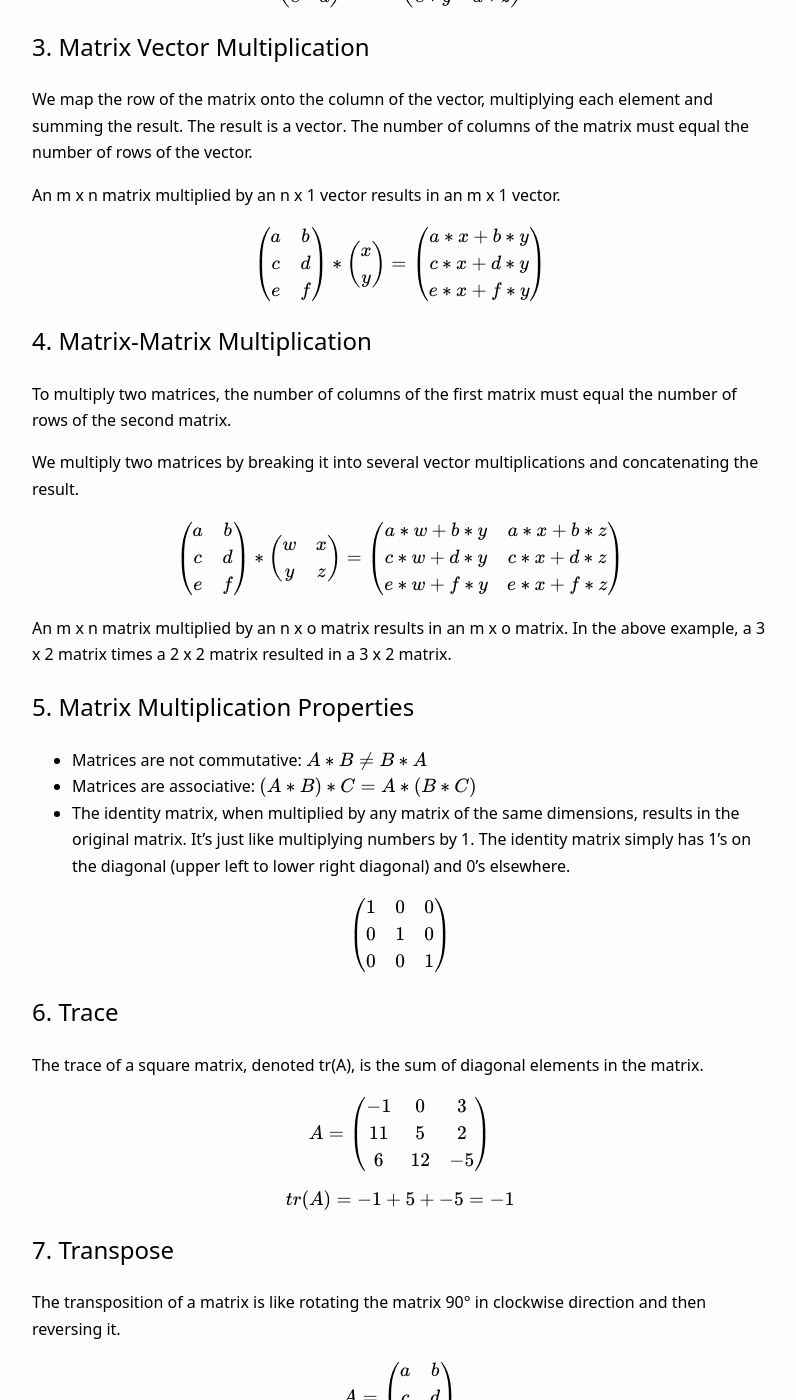
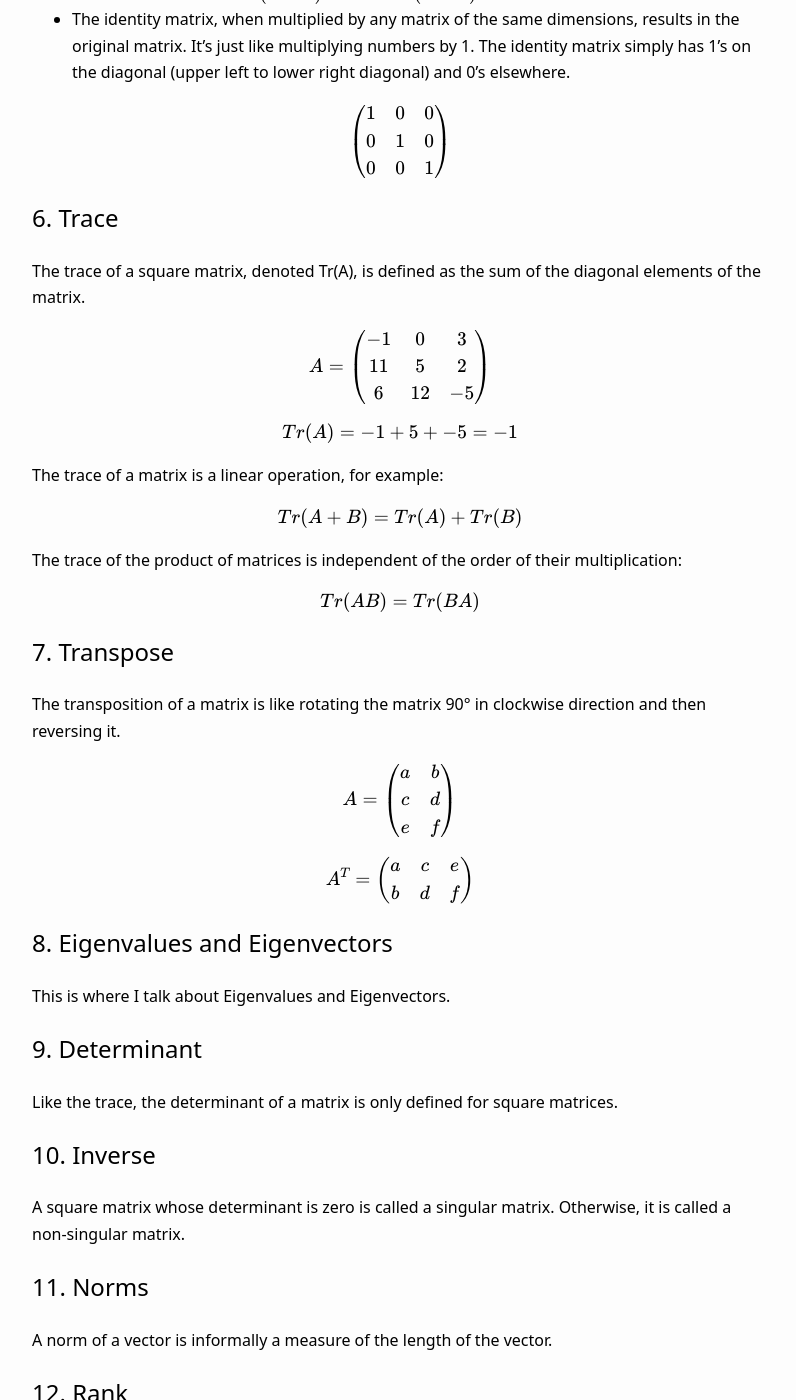
Before and after one commit to gurpreet-ai/gurpreet-ai.github.io, a Jekyll site: the page built from _posts/2018-12-31-Linear-Algebra-Review.md, in a window 1280 px wide and 1400 px high, scrolled down 2461 px. Shown: the whole window, without its empty margins (240-1036 px from the left). Built offline with Jekyll 4.4.1, drawn with Linux system fonts in a browser that asks for light colours; formulas are drawn with MathJax 3; some of the changed text lies outside the part shown.

Commit message:
Linear algebra post update

```diff
--- a/_layouts/home.html
+++ b/_layouts/home.html
@@ -7,7 +7,8 @@
 	{% for post in site.posts %}
 	{%- assign date_format = site.date_format | default: "%B %d, %Y" -%}
 	<div>
-		<time datetime="{{ post.date | date_to_xmlschema }}">{{ post.date | date: date_format )}}</time><h3><a href="{{ post.url | relative_url }}">{{ post.title }}</a></h3>
+		<time datetime="{{ post.date | date_to_xmlschema }}">{{ post.date | date: date_format )}}</time>
+		<h3><a href="{{ post.url | relative_url }}">{{ post.title }}</a></h3>
 	</div>
 	{% endfor %}
 </article>
--- a/_posts/2018-12-31-Linear-Algebra-Review.md
+++ b/_posts/2018-12-31-Linear-Algebra-Review.md
@@ -13,36 +13,14 @@
 - [6. Trace](#6-trace)
 - [7. Transpose](#7-transpose)
 - [8. Determinant](#8-determinant)
-- [9. Inverse](#9-inverse)
-- [10. Norms](#10-norms)
-- [11. Rank](#11-rank)
-- [12. Eigenvalues and Eigenvectors](#12-eigenvalues-eigenvectors)
-- [13. Diagonalization](#13-diagonalization)
-- [14. Singular Value Decomposition (SVD)](#14-singular-value-decomposition)
-
-## 6. Trace
-This is where I talk about Trace.
-
-## 7. Transpose
-This is where I talk about Transpose.
-
-## 8. Determinant
-This is where I talk about Determinant.
-
-## 9. Inverse
-This is where I talk about Inverse.
-
-## 10. Norms
-This is where I talk about Norms.
-
-## 11. Rank
-This is where I talk about Rank.
-
-## 12. Eigenvalues and Eigenvectors
-This is where I talk about Eigenvalues and Eigenvectors.
-
-## 13. Diagonalization
-This is where I talk about Matrix-Matrix Multiplication.
+- [9. Orthogonal Matrices](#9-orthogonal-matrices)
+- [10. Symmetric Matrices](#10-symmetric-matrices)
+- [11. Inverse](#11-inverse)
+- [12. Norms](#12-norms)
+- [13. Rank](#13-rank)
+- [14. Eigenvalues and Eigenvectors](#14-eigenvalues-eigenvectors)
+- [15. Diagonalization](#15-diagonalization)
+- [16. Singular Value Decomposition (SVD)](#16-singular-value-decomposition)
 
 ## 1. Matrices and Vectors
 Matrices are 2-dimensional arrays. The matrix below has four rows and three columns, so it is a 4 x 3 matrix.
@@ -186,7 +164,7 @@
 $$
 
 ## 6. Trace
-The trace of a square matrix, denoted tr(A), is the sum of diagonal elements in the matrix.
+The trace of a square matrix, denoted **Tr(A)**, is defined as the sum of the diagonal elements of the matrix.
 
 $$
 A = \left( \begin{array}{ccc}
@@ -197,7 +175,19 @@
 $$
 
 $$
-tr(A) = -1 + 5 + -5 = -1
+Tr(A) = -1 + 5 + -5 = -1
+$$
+
+The trace of a matrix is a linear operation, for example:
+
+$$
+Tr(A + B) = Tr(A) + Tr(B)
+$$
+
+The trace of the product of matrices is independent of the order of their multiplication:
+
+$$
+Tr(AB) = Tr(BA)
 $$
 
 ## 7. Transpose
@@ -212,26 +202,26 @@
 $$
 
 $$
-A_T = \left( \begin{array}{ccc}
+A^T = \left( \begin{array}{ccc}
 a & c & e \\
-b & d $ f \\
+b & d & f \\
 \end{array} \right)
 $$
 
-## 8. Determinant
-This is where I talk about Determinant.
+## 8. Eigenvalues and Eigenvectors
+This is where I talk about Eigenvalues and Eigenvectors.
 
-## 9. Inverse
-This is where I talk about Inverse.
+## 9. Determinant
+Like the trace, the determinant of a matrix is only defined for square matrices.
 
-## 10. Norms
+## 10. Inverse
+A square matrix whose determinant is zero is called a singular matrix. Otherwise, it is called a non-singular matrix.
+
+## 11. Norms
 A norm of a vector is informally a measure of the **length** of the vector.
 
-## 11. Rank
+## 12. Rank
 This is where I talk about Rank.
-
-## 12. Eigenvalues and Eigenvectors
-This is where I talk about Eigenvalues and Eigenvectors.
 
 ## 13. Diagonalization
 This is where I talk about Diagonalization.
@@ -240,3 +230,4 @@
 This is where I talk about the SVD.
 
 ## 15. Matrix Calculus
+This is where I talk about the matrix calculas.
```
Also changed, not shown: _posts/2018-12-31-Probability-Review.md (+16 -0 lines).
